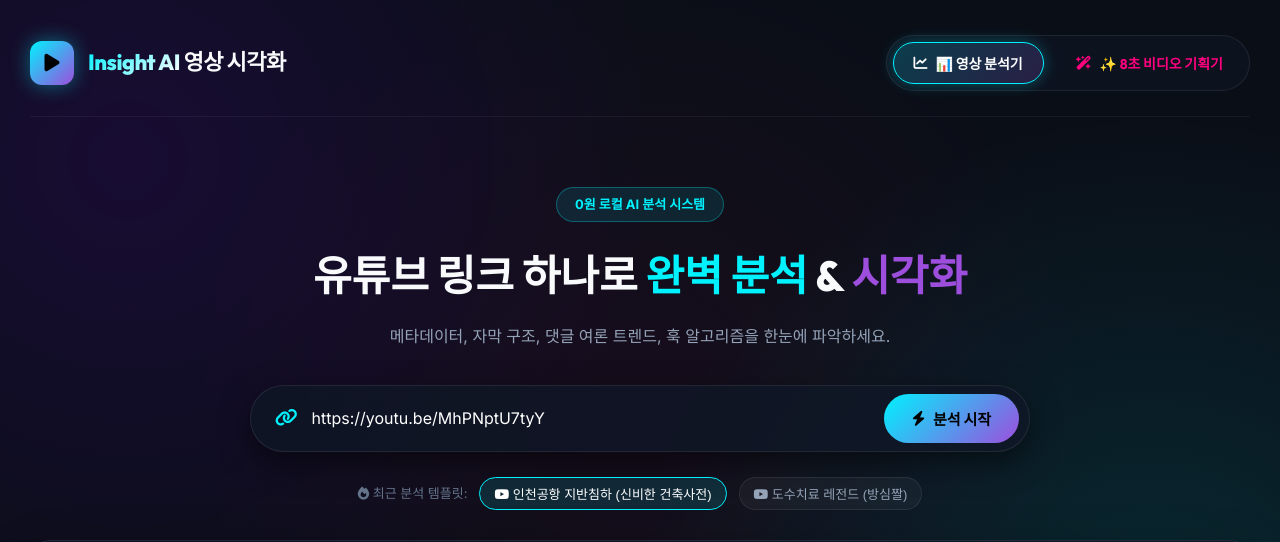
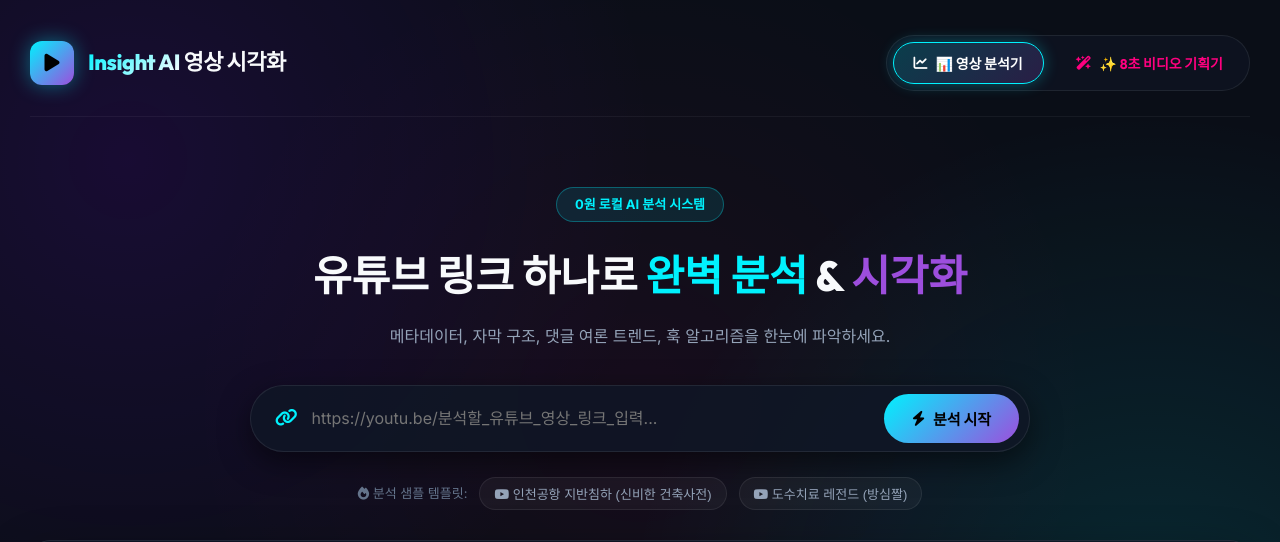
Before and after one commit to cohng-hub/youtube-content-ai, a plain HTML site: page index.html in a window 1280 px wide. Shown: the top 542 px of the page. Drawn offline with nearby package versions, Linux system fonts and the light colour scheme; no server answers.

Commit message:
fix: 입력창 내 인천공항 하드코딩 기본 URL 및 템플릿 칩 활성화 상태 제거하여 입력한 URL이 즉시 분석되도록 수정

```diff
--- a/index.html
+++ b/index.html
@@ -54,7 +54,7 @@
                     <div class="search-box-container">
                         <div class="search-input-wrapper">
                             <i class="fa-solid fa-link search-icon"></i>
-                            <input type="text" id="ytUrlInput" placeholder="https://youtu.be/MhPNptU7tyY 또는 영상 ID 입력..." value="https://youtu.be/MhPNptU7tyY">
+                            <input type="text" id="ytUrlInput" placeholder="https://youtu.be/분석할_유튜브_영상_링크_입력..." value="">
                             <button id="analyzeBtn" class="glow-button">
                                 <i class="fa-solid fa-bolt"></i>
                                 <span>분석 시작</span>
@@ -63,8 +63,8 @@
                     </div>
 
                     <div class="preset-chips">
-                        <span class="preset-label"><i class="fa-solid fa-fire"></i> 최근 분석 템플릿:</span>
-                        <button class="chip active" data-url="https://youtu.be/MhPNptU7tyY">
+                        <span class="preset-label"><i class="fa-solid fa-fire"></i> 분석 샘플 템플릿:</span>
+                        <button class="chip" data-url="https://youtu.be/MhPNptU7tyY">
                             <i class="fa-brands fa-youtube"></i> 인천공항 지반침하 (신비한 건축사전)
                         </button>
                         <button class="chip" data-url="https://youtu.be/uo4Ut_RfrRY">
```
